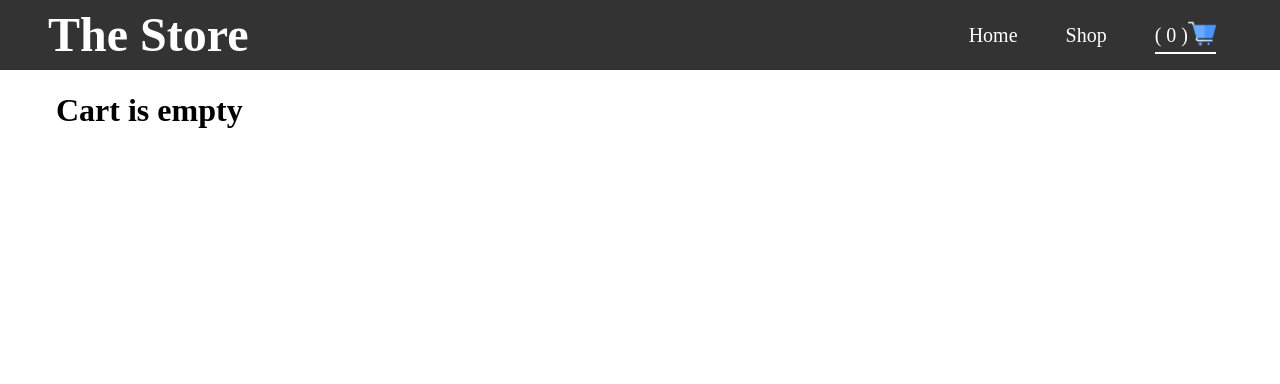
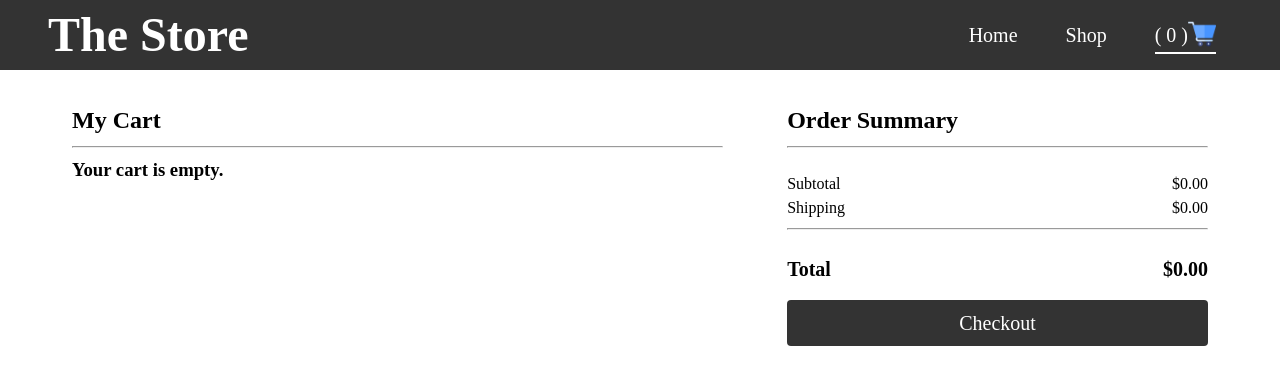
Before and after one commit to singhalex/shopping-cart, a React (Vite) app: page /cart in a window 1280 px wide. Shown: the top 384 px of the page. Built offline with nearby package versions, Linux system fonts and the light colour scheme.

Commit message:
Add order summary to cart
Created and styled a column that shows the subtotal of the cart and adds
a shipping cost to the grand total.

```diff
--- a/src/components/cart/Cart.jsx
+++ b/src/components/cart/Cart.jsx
@@ -5,6 +5,13 @@ import ScrollButton from "../ScrollButton/ScrollButton";
 
 const Cart = () => {
   const { cart, setCart, total, updateTotal } = useOutletContext();
+  const shipping = 4.95;
+
+  const formatCurrency = (number) =>
+    Number(number).toLocaleString("en-Us", {
+      style: "currency",
+      currency: "USD",
+    });
 
   const decrementItem = (item) => {
     if (item.qty === 1) {
@@ -51,17 +58,9 @@ const Cart = () => {
   return (
     <>
       <div className={styles.container}>
-        {total.grand > 0 ? (
-          <h1>
-            {`Cart Total: ${Number(total.grand).toLocaleString("en-US", {
-              style: "currency",
-              currency: "USD",
-            })}`}
-          </h1>
-        ) : (
-          <div></div>
-        )}
-        {/* <h1>Cart Total: ${total.grand}</h1> */}
+        <div className={styles.cartItemsContainer}>
+          <h2>My Cart</h2>
+          <hr></hr>
           {cart.length > 0 ? (
             cart.map((item) => (
               <CartCard
@@ -73,9 +72,35 @@ const Cart = () => {
               />
             ))
           ) : (
-          <h1>Cart is empty</h1>
+            <h3>Your cart is empty.</h3>
           )}
         </div>
+        <div className={styles.summaryContainer}>
+          <h2>Order Summary</h2>
+          <hr />
+          <div>
+            <span>Subtotal</span>
+            <span>
+              {cart.length > 0 ? formatCurrency(Number(total.grand)) : "$0.00"}
+            </span>
+          </div>
+          <div>
+            <span>Shipping</span>
+            <span>{cart.length > 0 ? formatCurrency(shipping) : "$0.00"}</span>
+          </div>
+          <hr />
+          <div>
+            <span className={styles.grandTotal}>Total</span>
+            <span className={styles.grandTotal}>
+              {cart.length > 0
+                ? formatCurrency(Number(total.grand) + shipping)
+                : "$0.00"}
+            </span>
+          </div>
+          <button className={styles.checkout}>Checkout</button>
+        </div>
+      </div>
+
       <ScrollButton />
     </>
   );
--- a/src/components/cart/Cart.module.css
+++ b/src/components/cart/Cart.module.css
@@ -1,7 +1,32 @@
 .container {
   max-width: 1200px;
   margin: auto;
-  padding: 1rem;
+  padding: 2rem;
+  display: flex;
+  flex-wrap: wrap;
+  gap: 4rem;
+}
+
+.cartItemsContainer {
+  flex-grow: 2;
+}
+
+.summaryContainer {
+  flex-grow: 1;
+}
+
+.summaryContainer div {
+  display: flex;
+  justify-content: space-between;
+}
+
+.summaryContainer hr {
+  margin-bottom: 1.5rem;
+}
+
+.grandTotal {
+  font-size: 1.25rem;
+  font-weight: 600;
 }
 
 .itemCard {
@@ -10,6 +35,7 @@
   flex-wrap: wrap;
   margin-block: 1rem;
   justify-content: space-between;
+  align-items: center;
   box-shadow: 0.25rem 0.25rem 1rem rgb(0 0 0 / 0.1);
 }
 
@@ -19,7 +45,7 @@
 }
 
 .itemCard > img {
-  max-height: 300px;
+  max-height: 200px;
   padding: 1rem;
   object-fit: cover;
 }
@@ -42,11 +68,24 @@
   border: none;
   border-radius: 0.25rem;
   color: white;
-  background-color: #547aa5;
+  background-color: #333;
   cursor: pointer;
   margin-right: 0.25rem;
 }
 
-.buttonContainer button:hover {
-  background-color: #395370;
+.buttonContainer button:hover,
+.checkout:hover {
+  background-color: #777;
 }
+
+.checkout {
+  font-size: 1.25rem;
+  color: white;
+  background-color: #333;
+  border: none;
+  border-radius: 0.25rem;
+  padding: 0.5rem;
+  width: 100%;
+  margin-top: 1rem;
+  cursor: pointer;
+}
```
Lines whose indentation alone changed are shown as unchanged.
